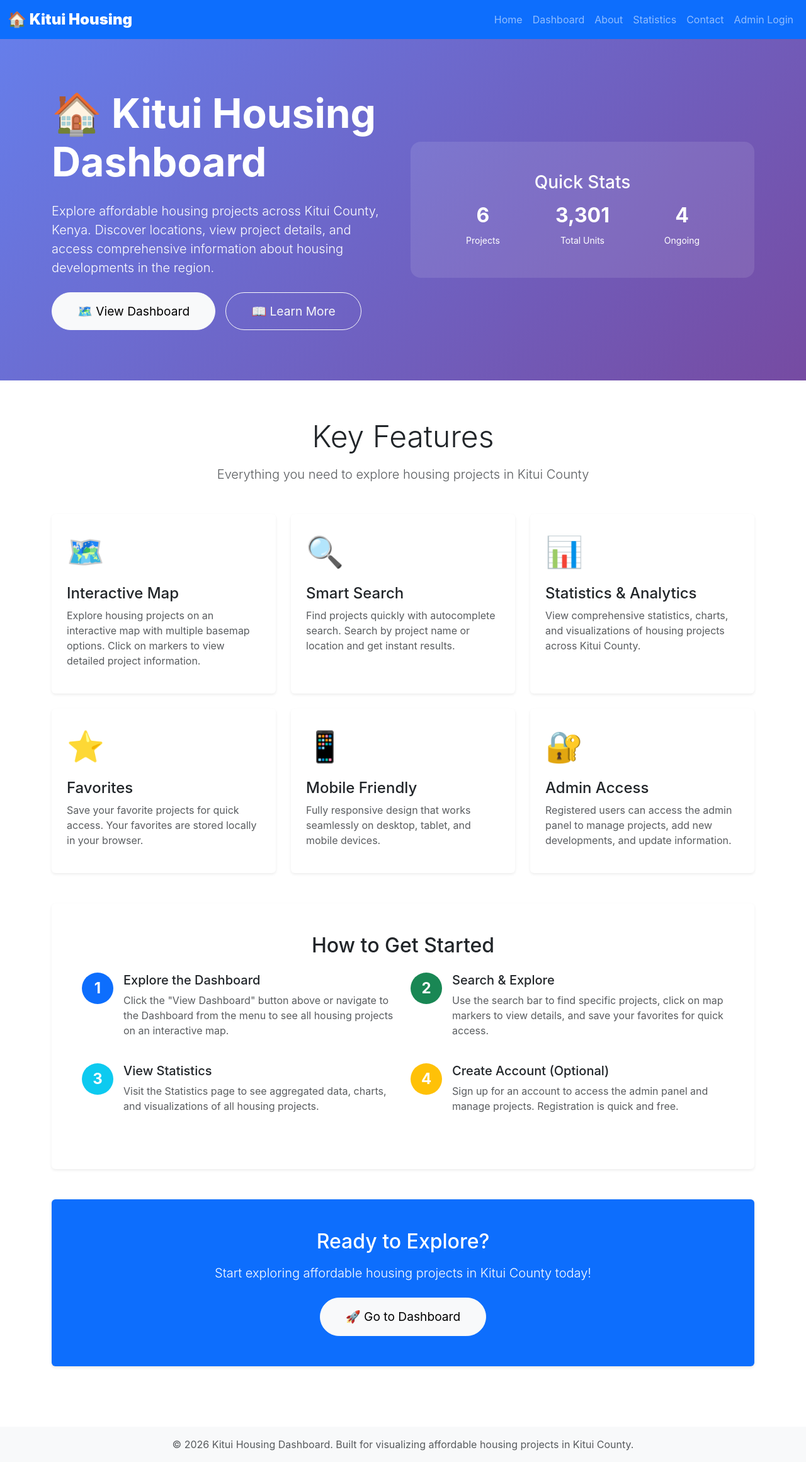
After one commit to ClementNdome/housin, a Flask app: page / in a window 1280 px wide. The commit adds this page. Shown: the whole page at 63% size. Run offline with Flask 3, Linux system fonts and the light colour scheme; some libraries are stand-ins or nearby versions.

Commit message:
Enhance map functionality and add index page: show map on load, implement error handling for project fetching, and create a new index.html template with a hero section, features, and quick stats for the Kitui Housing Dashboard.

```diff
--- a/templates/base.html
+++ b/templates/base.html
@@ -26,6 +26,9 @@
             </button>
             <div class="collapse navbar-collapse" id="navbarNav">
                 <ul class="navbar-nav ms-auto">
+                    <li class="nav-item">
+                        <a class="nav-link" href="{{ url_for('index') }}">Home</a>
+                    </li>
                     <li class="nav-item">
                         <a class="nav-link" href="{{ url_for('dashboard') }}">Dashboard</a>
                     </li>
@@ -82,8 +85,10 @@
     <script src="https://code.jquery.com/jquery-3.6.0.min.js"></script>
     <!-- Bootstrap 5 JS -->
     <script src="https://cdn.jsdelivr.net/npm/bootstrap@5.3.0/dist/js/bootstrap.bundle.min.js"></script>
-    <!-- Leaflet JS -->
+    <!-- Leaflet JS (only load on dashboard) -->
+    {% if request.endpoint == 'dashboard' %}
     <script src="https://unpkg.com/leaflet@1.9.4/dist/leaflet.js"></script>
+    {% endif %}
 
     <!-- Update copyright year dynamically -->
     <script>
--- /dev/null
+++ b/templates/index.html
@@ -0,0 +1,270 @@
+{% extends 'base.html' %}
+
+{% block title %}Welcome - Kitui Housing Dashboard{% endblock %}
+
+{% block extra_css %}
+<style>
+    .hero-section {
+        background: linear-gradient(135deg, #667eea 0%, #764ba2 100%);
+        color: white;
+        padding: 80px 0;
+        margin-bottom: 60px;
+    }
+    .feature-card {
+        transition: transform 0.3s, box-shadow 0.3s;
+        height: 100%;
+    }
+    .feature-card:hover {
+        transform: translateY(-5px);
+        box-shadow: 0 10px 25px rgba(0,0,0,0.15);
+    }
+    .cta-button {
+        padding: 15px 40px;
+        font-size: 1.2rem;
+        border-radius: 50px;
+    }
+    .stats-banner {
+        background: #f8f9fa;
+        padding: 40px 0;
+        border-radius: 10px;
+    }
+</style>
+{% endblock %}
+
+{% block content %}
+<!-- Hero Section -->
+<div class="hero-section">
+    <div class="container">
+        <div class="row align-items-center">
+            <div class="col-lg-6">
+                <h1 class="display-3 fw-bold mb-4">🏠 Kitui Housing Dashboard</h1>
+                <p class="lead mb-4">
+                    Explore affordable housing projects across Kitui County, Kenya.
+                    Discover locations, view project details, and access comprehensive
+                    information about housing developments in the region.
+                </p>
+                <div class="d-flex gap-3 flex-wrap">
+                    <a href="{{ url_for('dashboard') }}" class="btn btn-light btn-lg cta-button">
+                        🗺️ View Dashboard
+                    </a>
+                    <a href="{{ url_for('about') }}" class="btn btn-outline-light btn-lg cta-button">
+                        📖 Learn More
+                    </a>
+                </div>
+            </div>
+            <div class="col-lg-6 text-center mt-4 mt-lg-0">
+                <div class="bg-white bg-opacity-10 p-5 rounded-4">
+                    <h3 class="mb-3">Quick Stats</h3>
+                    <div class="row text-center">
+                        <div class="col-4">
+                            <h2 class="fw-bold" id="total-projects">-</h2>
+                            <small>Projects</small>
+                        </div>
+                        <div class="col-4">
+                            <h2 class="fw-bold" id="total-units">-</h2>
+                            <small>Total Units</small>
+                        </div>
+                        <div class="col-4">
+                            <h2 class="fw-bold" id="ongoing-projects">-</h2>
+                            <small>Ongoing</small>
+                        </div>
+                    </div>
+                </div>
+            </div>
+        </div>
+    </div>
+</div>
+
+<!-- Features Section -->
+<div class="container mb-5">
+    <div class="text-center mb-5">
+        <h2 class="display-5 mb-3">Key Features</h2>
+        <p class="lead text-muted">Everything you need to explore housing projects in Kitui County</p>
+    </div>
+
+    <div class="row g-4">
+        <div class="col-md-4">
+            <div class="card feature-card h-100 border-0 shadow-sm">
+                <div class="card-body p-4">
+                    <div class="text-primary mb-3" style="font-size: 3rem;">🗺️</div>
+                    <h4 class="card-title">Interactive Map</h4>
+                    <p class="card-text text-muted">
+                        Explore housing projects on an interactive map with multiple basemap options.
+                        Click on markers to view detailed project information.
+                    </p>
+                </div>
+            </div>
+        </div>
+
+        <div class="col-md-4">
+            <div class="card feature-card h-100 border-0 shadow-sm">
+                <div class="card-body p-4">
+                    <div class="text-success mb-3" style="font-size: 3rem;">🔍</div>
+                    <h4 class="card-title">Smart Search</h4>
+                    <p class="card-text text-muted">
+                        Find projects quickly with autocomplete search. Search by project name
+                        or location and get instant results.
+                    </p>
+                </div>
+            </div>
+        </div>
+
+        <div class="col-md-4">
+            <div class="card feature-card h-100 border-0 shadow-sm">
+                <div class="card-body p-4">
+                    <div class="text-info mb-3" style="font-size: 3rem;">📊</div>
+                    <h4 class="card-title">Statistics & Analytics</h4>
+                    <p class="card-text text-muted">
+                        View comprehensive statistics, charts, and visualizations of housing
+                        projects across Kitui County.
+                    </p>
+                </div>
+            </div>
+        </div>
+
+        <div class="col-md-4">
+            <div class="card feature-card h-100 border-0 shadow-sm">
+                <div class="card-body p-4">
+                    <div class="text-warning mb-3" style="font-size: 3rem;">⭐</div>
+                    <h4 class="card-title">Favorites</h4>
+                    <p class="card-text text-muted">
+                        Save your favorite projects for quick access. Your favorites are stored
+                        locally in your browser.
+                    </p>
+                </div>
+            </div>
+        </div>
+
+        <div class="col-md-4">
+            <div class="card feature-card h-100 border-0 shadow-sm">
+                <div class="card-body p-4">
+                    <div class="text-danger mb-3" style="font-size: 3rem;">📱</div>
+                    <h4 class="card-title">Mobile Friendly</h4>
+                    <p class="card-text text-muted">
+                        Fully responsive design that works seamlessly on desktop, tablet,
+                        and mobile devices.
+                    </p>
+                </div>
+            </div>
+        </div>
+
+        <div class="col-md-4">
+            <div class="card feature-card h-100 border-0 shadow-sm">
+                <div class="card-body p-4">
+                    <div class="text-secondary mb-3" style="font-size: 3rem;">🔐</div>
+                    <h4 class="card-title">Admin Access</h4>
+                    <p class="card-text text-muted">
+                        Registered users can access the admin panel to manage projects,
+                        add new developments, and update information.
+                    </p>
+                </div>
+            </div>
+        </div>
+    </div>
+</div>
+
+<!-- How to Access Section -->
+<div class="container mb-5">
+    <div class="card border-0 shadow-sm">
+        <div class="card-body p-5">
+            <h2 class="text-center mb-4">How to Get Started</h2>
+            <div class="row">
+                <div class="col-md-6 mb-4">
+                    <div class="d-flex">
+                        <div class="flex-shrink-0">
+                            <div class="bg-primary text-white rounded-circle d-flex align-items-center justify-content-center" style="width: 50px; height: 50px; font-size: 1.5rem; font-weight: bold;">1</div>
+                        </div>
+                        <div class="flex-grow-1 ms-3">
+                            <h5>Explore the Dashboard</h5>
+                            <p class="text-muted">
+                                Click the "View Dashboard" button above or navigate to the Dashboard
+                                from the menu to see all housing projects on an interactive map.
+                            </p>
+                        </div>
+                    </div>
+                </div>
+
+                <div class="col-md-6 mb-4">
+                    <div class="d-flex">
+                        <div class="flex-shrink-0">
+                            <div class="bg-success text-white rounded-circle d-flex align-items-center justify-content-center" style="width: 50px; height: 50px; font-size: 1.5rem; font-weight: bold;">2</div>
+                        </div>
+                        <div class="flex-grow-1 ms-3">
+                            <h5>Search & Explore</h5>
+                            <p class="text-muted">
+                                Use the search bar to find specific projects, click on map markers
+                                to view details, and save your favorites for quick access.
+                            </p>
+                        </div>
+                    </div>
+                </div>
+
+                <div class="col-md-6 mb-4">
+                    <div class="d-flex">
+                        <div class="flex-shrink-0">
+                            <div class="bg-info text-white rounded-circle d-flex align-items-center justify-content-center" style="width: 50px; height: 50px; font-size: 1.5rem; font-weight: bold;">3</div>
+                        </div>
+                        <div class="flex-grow-1 ms-3">
+                            <h5>View Statistics</h5>
+                            <p class="text-muted">
+                                Visit the Statistics page to see aggregated data, charts, and
+                                visualizations of all housing projects.
+                            </p>
+                        </div>
+                    </div>
+                </div>
+
+                <div class="col-md-6 mb-4">
+                    <div class="d-flex">
+                        <div class="flex-shrink-0">
+                            <div class="bg-warning text-white rounded-circle d-flex align-items-center justify-content-center" style="width: 50px; height: 50px; font-size: 1.5rem; font-weight: bold;">4</div>
+                        </div>
+                        <div class="flex-grow-1 ms-3">
+                            <h5>Create Account (Optional)</h5>
+                            <p class="text-muted">
+                                Sign up for an account to access the admin panel and manage
+                                projects. Registration is quick and free.
+                            </p>
+                        </div>
+                    </div>
+                </div>
+            </div>
+        </div>
+    </div>
+</div>
+
+<!-- Call to Action -->
+<div class="container mb-5">
+    <div class="card bg-primary text-white border-0">
+        <div class="card-body p-5 text-center">
+            <h2 class="mb-3">Ready to Explore?</h2>
+            <p class="lead mb-4">Start exploring affordable housing projects in Kitui County today!</p>
+            <a href="{{ url_for('dashboard') }}" class="btn btn-light btn-lg cta-button">
+                🚀 Go to Dashboard
+            </a>
+        </div>
+    </div>
+</div>
+{% endblock %}
+
+{% block extra_js %}
+<script>
+// Load quick stats
+$(document).ready(function() {
+    $.get('/api/projects', function(projects) {
+        const totalProjects = projects.length;
+        const totalUnits = projects.reduce((sum, p) => sum + (p.units || 0), 0);
+        const ongoingProjects = projects.filter(p => p.status === 'ongoing').length;
+
+        $('#total-projects').text(totalProjects);
+        $('#total-units').text(totalUnits.toLocaleString());
+        $('#ongoing-projects').text(ongoingProjects);
+    }).fail(function() {
+        // If API fails, show placeholders
+        $('#total-projects').text('5+');
+        $('#total-units').text('3,000+');
+        $('#ongoing-projects').text('3+');
+    });
+});
+</script>
+{% endblock %}
```
Also changed, not shown: static/js/map.js (+15 -6 lines).
